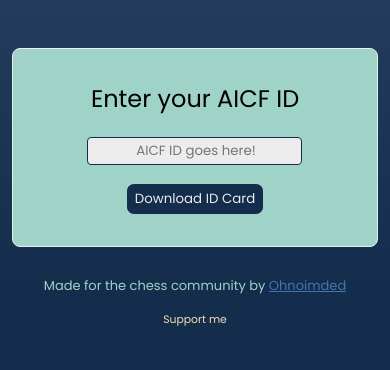
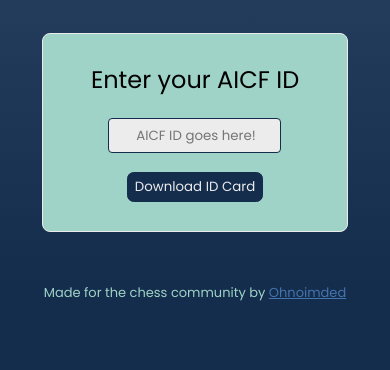
Before and after one commit to Ohnoimded/AICF-ID-Card-generator, a Flask app: page / in a window 390 px wide. Shown: the part 474-844 px from the top of the page. Run offline with Flask 2, Linux system fonts and the light colour scheme.

Commit message:
Update html and css

```diff
--- a/static/css/styles.css
+++ b/static/css/styles.css
@@ -20,6 +20,7 @@
 body {
     background: linear-gradient(to bottom, var(--secondary-bg-color) 10%, var(--primary-bg-color) 90%);
     height: 100%;
+    width: 100%;
     margin: 0;
     background-repeat: no-repeat;
     background-attachment: fixed;
@@ -38,7 +39,6 @@
     width: 100%;
     justify-content: center;
     align-items: center;
-    margin-bottom: 10vh;
 }
 
 
@@ -75,16 +75,21 @@
 
 
 .main-area {
-    margin-top: 10vh;
+    display: flex;
+    position: absolute;
+    flex-wrap: nowrap;
+    top: 10vh;
     align-self: center;
-    width: 80vw;
+    justify-content: center;
+    width: 80%;
+    z-index: -1;
 }
 
 .container {
     display: flex;
+    width: 100%;
     flex-direction: column;
     align-items: center;
-    align-self: center;
     justify-content: center;
     gap: 5rem;
     flex: 0 0 auto;
@@ -93,7 +98,9 @@
 /* Iframe styles */
 .iframe {
     width: 80%;
-    border-radius: 0.5em;
+    height: 40%;
+    border: none;
+    border-radius:  0.5em;
     margin-top: 10vh;
     flex: 0 0 auto;
 }
@@ -119,7 +126,6 @@
     height: 40%;
     max-width: 450px;
     gap: 5%;
-    margin-bottom: 5%;
 }
 
 .form form {
@@ -214,23 +220,22 @@
 
  @media screen and (max-width: 600px) {
 
+
     .header h1 {
         font-size: 1.8em;
     }
 
-    .main-area{
-        margin-top: 5vh;
-    }
 
     .main-area .container{
-        gap: 10vh;
+        gap: 4.5vh;
+        min-width: 380px;
 
     }
     .iframe{
-        min-width: 360px;
+        height: 300px;
     }
     .form{
-        min-width: 300px;
+        min-width: 240px;
         max-width: 400px;
     }
 
--- a/templates/index.html
+++ b/templates/index.html
@@ -50,25 +50,16 @@
                     </div>
                 </form>
             </div>
-        </div>
-    </section>
 
-
-
-    <section class="footer-area">
-        <div class="footer-area container">
+            <div class="footer-area">
                 <footer>
                     <p>Made for the chess community by <a class="footlink" href="https://github.com/Ohnoimded"
                         target="_blank">Ohnoimded</a></p>
-                <a href="" id="buymecoffee">Support me</a>
                     </footer>
                 </div>
+            </div>
+
     </section>
-
-
-    <!-- <script src="../static/js/scripts.js" defer></script>
-        Could not figure out
-    -->
 </body>
 
 </html>
```
Lines whose indentation alone changed are shown as unchanged.
